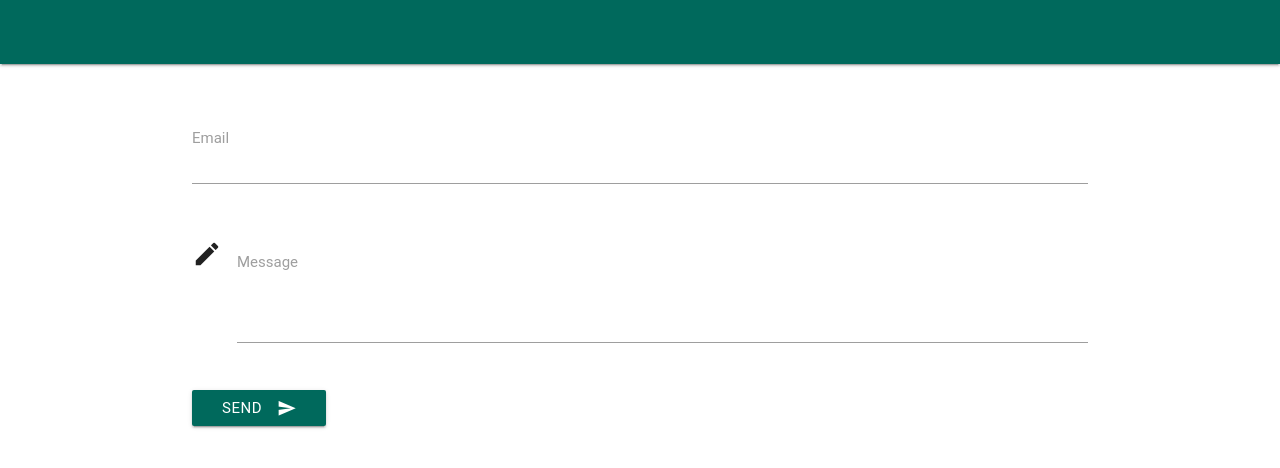
After one commit to Shokr/self-destructing-message, a PHP site: template resources/views/templates/default.twig in a window 1280 px wide. The commit adds this page. Shown: the top 468 px of the page. Run offline with PHP 8.4, Linux system fonts and the light colour scheme; the template is opened without the code that fills it, so the values that code supplies are empty; some libraries are stand-ins or nearby versions; some web fonts are replaced.

Commit message:
View, templates

```diff
--- a/resources/views/home.twig
+++ b/resources/views/home.twig
@@ -1,5 +1,5 @@
 {% extends 'templates/default.twig' %}
 
-{% block title %}
-    Contact Form
+{% block logo %}
+    Self-destructing Message App
 {% endblock %}
--- /dev/null
+++ b/resources/views/templates/default.twig
@@ -0,0 +1,65 @@
+<!doctype html>
+<html lang="en">
+<head>
+    <meta charset="UTF-8">
+    <meta name="viewport" content="width=device-width, initial-scale=1">
+
+    <!-- Compiled and minified CSS -->
+    <link rel="stylesheet" href="https://cdnjs.cloudflare.com/ajax/libs/materialize/0.97.5/css/materialize.min.css">
+    <!-- icons -->
+    <link href="https://fonts.googleapis.com/icon?family=Material+Icons" rel="stylesheet">
+    <!-- Compiled and minified JavaScript
+    <script src="https://cdnjs.cloudflare.com/ajax/libs/materialize/0.97.5/js/materialize.min.js"></script>
+    -->
+
+    <title>Contact Form | self-destructing-message app</title>
+</head>
+<body>
+    <header>
+
+        <nav>
+            <div class="nav-wrapper" style="background-color: #00695c">
+                <a href="https://github.com/Shokr/self-destructing-message" class="brand-logo center">{% block logo %}{% endblock %}</a>
+            </div>
+        </nav>
+
+    </header>
+
+
+    <div class="container">
+        <div class="row">
+            <form class="col s12" action="#" method="post">
+
+                <div class="row">
+                    <div class="input-field col s12">
+
+                    </div>
+                </div>
+
+                <div class="row">
+                    <div class="input-field col s12">
+                        <label for="email" data-error="wrong" data-success="right">Email</label>
+                        <br />
+                        <input name="email" id="email" type="email" class="validate">
+                    </div>
+                </div>
+
+                <div class="row">
+                    <div class="input-field col s12">
+                        <i class="material-icons prefix">mode_edit</i>
+                        <label for="icon_prefix2">Message</label>
+                        <br />
+                        <textarea name="message" id="icon_prefix2" class="materialize-textarea"></textarea>
+                    </div>
+                </div>
+
+                <button class="btn waves-effect waves-light" style="background-color: #00695c" type="submit" name="action">Send
+                    <i class="material-icons right">send</i>
+                </button>
+            </form>
+        </div>
+    </div>
+
+
+</body>
+</html>
```
